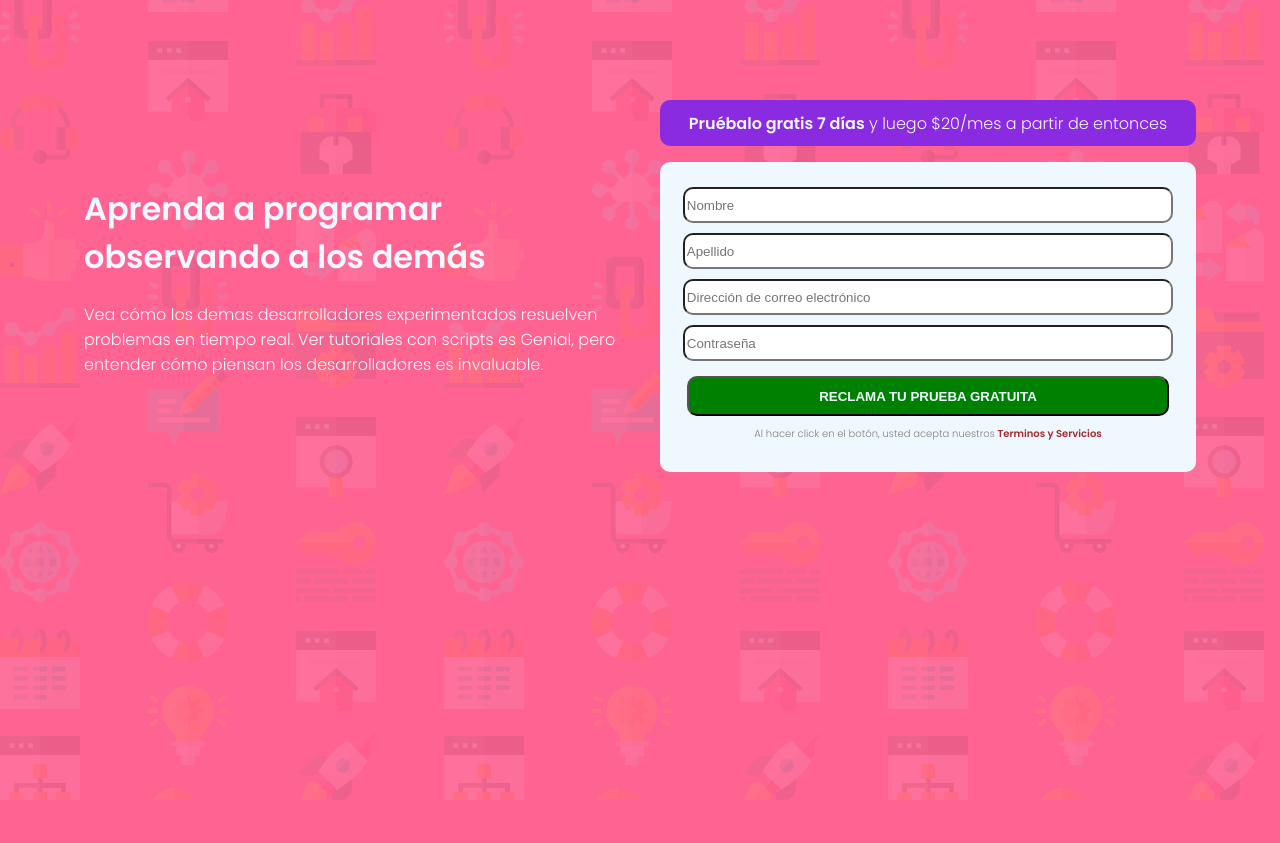
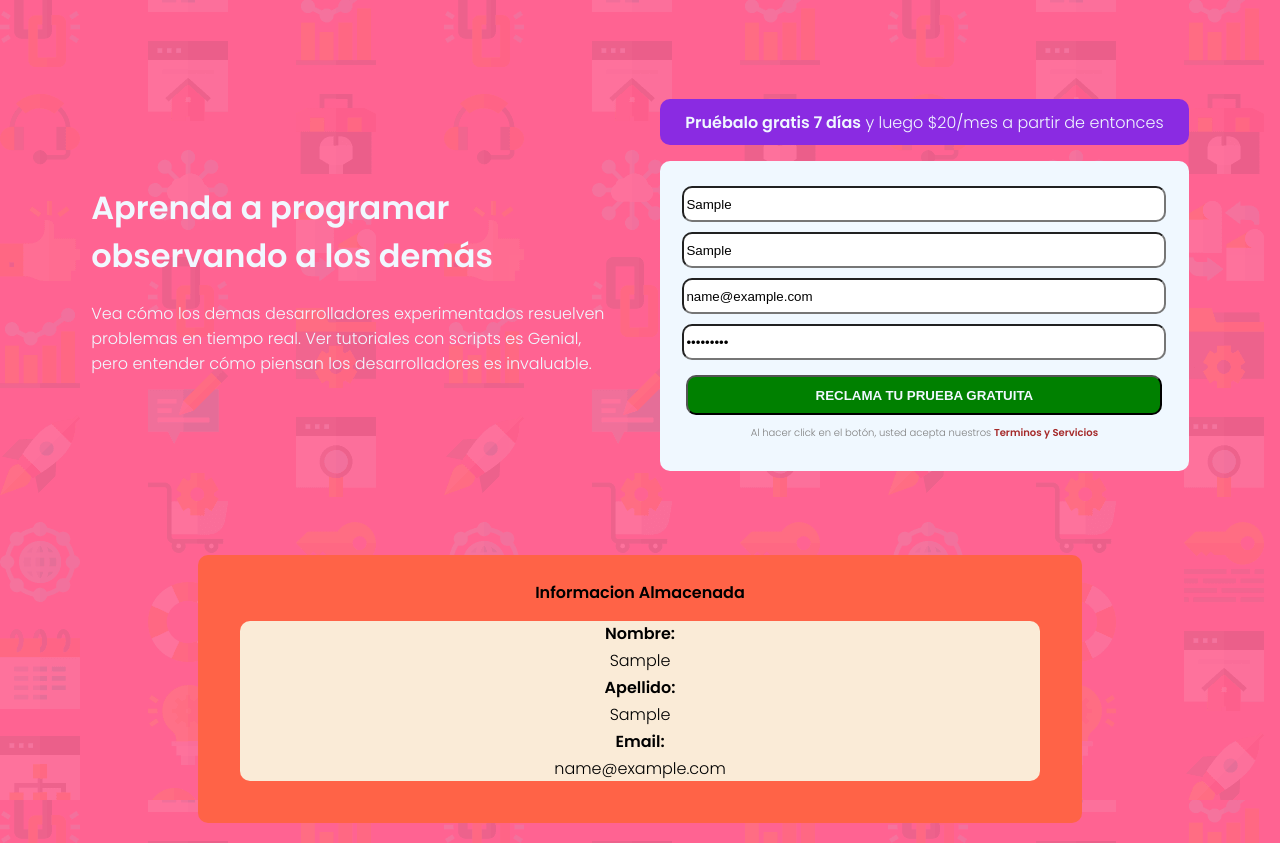
Before and after one commit to AironRuda/Sprint2-makaia, a plain HTML site: page index.html in a window 1280 px wide. Both pictures are taken after typing "Sample", "Sample", "name@example.com", "Sample123" into the empty fields and a click on the button "RECLAMA TU PRUEBA GRATUITA". Before the commit the page ends 800 px from the top, so only its background shows below. Drawn offline with Linux system fonts and the light colour scheme.

Commit message:
proyecto terminado

```diff
--- a/index.html
+++ b/index.html
@@ -15,12 +15,13 @@
     <title>Sprint 2</title>
   </head>
   <body>
+    <div class="content">
       <div class="sideText">
         <h1>Aprenda a programar observando a los demás</h1>
         <p>
-        Vea cómo los demas desarrolladores experimentados resuelven problemas en
-        tiempo real. Ver tutoriales con scripts es Genial, pero entender cómo
-        piensan los desarrolladores es invaluable.
+          Vea cómo los demas desarrolladores experimentados resuelven problemas
+          en tiempo real. Ver tutoriales con scripts es Genial, pero entender
+          cómo piensan los desarrolladores es invaluable.
         </p>
       </div>
       <div class="data-request">
@@ -113,5 +114,8 @@
           </p>
         </form>
       </div>
+    </div>
+
+    <div class="infoStored"><strong>Informacion Almacenada</strong></div>
   </body>
 </html>
--- a/index.js
+++ b/index.js
@@ -1,8 +1,4 @@
 const myForm = document.querySelector(".data-form");
-
-let clearForm = () => {
-  document.querySelector(".data-form").reset();
-};
 
 let dataConfirmed = (data, alert) => {
   if (data.value) {
@@ -15,9 +11,26 @@ let dataConfirmed = (data, alert) => {
     return false;
   }
 };
+const createText = (_text) => {
+  let _p = document.createElement("p");
+  let _textNode = document.createTextNode(_text);
+  _p.appendChild(_textNode);
+  return _p;
+};
+const createTitle = (title) => {
+  let strong = document.createElement("strong");
+  strong.appendChild(createText(title));
+  return strong;
+};
 
 myForm.addEventListener("submit", (e) => {
   e.preventDefault();
+
+  let _res = localStorage.getItem("infoStorage");
+
+  let infoStorage;
+
+  _res == undefined ? (infoStorage = []) : (infoStorage = JSON.parse(_res));
 
   let data = [
     {
@@ -38,18 +51,150 @@ myForm.addEventListener("submit", (e) => {
     },
   ];
 
-  let datos = [];
+  let dataTest = [];
 
   data.forEach((e) => {
     dataConfirmed(e.param, e.paramAlert)
-      ? datos.push(e.param.value)
-      : datos.push("");
+      ? dataTest.push(e.param.value)
+      : dataTest.push("");
   });
+  if (dataTest.some((e) => e == "")) {
+    console.log("Faltan datos");
+  } else {
+    let infoComplete = {
+      name: dataTest[0],
+      lastname: dataTest[1],
+      email: dataTest[2],
+      password: dataTest[3],
+    };
+    infoStorage.push(infoComplete);
+    let answerJSON = JSON.stringify(infoStorage);
+    localStorage.setItem("infoStorage", answerJSON);
+  }
 
-  datos.some((e) => e == "") ? console.log("Faltan datos") : clearForm();
+  infoStorage.forEach((e) => {
+    let div = document.createElement("div");
+    div.setAttribute("class", "user");
+
+    let name = createText(e.name);
+    let lastname = createText(e.lastname);
+    let email = createText(e.email);
+
+    div.appendChild(createTitle("Nombre: "));
+    div.appendChild(name);
+
+    div.appendChild(createTitle("Apellido: "));
+    div.appendChild(lastname);
+
+    div.appendChild(createTitle("Email: "));
+    div.appendChild(email);
+
+    let showInfo = document.querySelector(".infoStored");
+    showInfo.appendChild(div);
+  });
 });
 
 /*
+
+
+
+
+
+
+
+
+const myForm = document.querySelector(".data-form");
+
+let dataConfirmed = (data, alert) => {
+  if (data.value) {
+    alert.classList.add("hiden");
+    data.classList.remove("badInput");
+    return true;
+  } else {
+    alert.classList.remove("hiden");
+    data.classList.add("badInput");
+    return false;
+  }
+};
+const createText = (_text) => {
+  let _p = document.createElement("p");
+  let _textNode = document.createTextNode(_text);
+  _p.appendChild(_textNode);
+  return _p;
+};
+const createTitle = (_text) => {
+  let _p = document.createElement("p");
+  let _textNode = document.createTextNode(<strong>_text</strong>);
+  _p.appendChild(_textNode);
+  return _p;
+};
+
+myForm.addEventListener("submit", (e) => {
+  e.preventDefault();
+
+  let _res = localStorage.getItem("infoStorage");
+
+  let infoStorage;
+
+  _res == undefined ? (infoStorage = []) : (infoStorage = JSON.parse(_res));
+
+  let data = [
+    {
+      param: e.target.name,
+      paramAlert: document.getElementById("nameAlert"),
+    },
+    {
+      param: e.target.lastname,
+      paramAlert: document.getElementById("lastnameAlert"),
+    },
+    {
+      param: e.target.email,
+      paramAlert: document.getElementById("emailAlert"),
+    },
+    {
+      param: e.target.password,
+      paramAlert: document.getElementById("passwordAlert"),
+    },
+  ];
+
+  let dataTest = [];
+
+  data.forEach((e) => {
+    dataConfirmed(e.param, e.paramAlert)
+      ? dataTest.push(e.param.value)
+      : dataTest.push("");
+  });
+  if (dataTest.some((e) => e == "")) {
+    console.log("Faltan datos");
+  } else {
+    let infoComplete = {
+      name: dataTest[0],
+      lastname: dataTest[1],
+      email: dataTest[2],
+      password: dataTest[3],
+    };
+    infoStorage.push(infoComplete);
+    let answerJSON = JSON.stringify(infoStorage);
+    localStorage.setItem("infoStorage", answerJSON);
+  }
+
+  infoStorage.forEach((e) => {
+    let div = document.createElement("div");
+    div.setAttribute("class", "user");
+
+    let name = createText(e.name);
+    let lastname = createText(e.lastname);
+    let email = createText(e.email);
+
+    //div.appendChild(createTitle(Nombre));
+    div.appendChild(name);
+    div.appendChild(lastname);
+    div.appendChild(email);
+
+    let showInfo = document.querySelector(".infoStored");
+    showInfo.appendChild(div);
+  });
+});
 
 //console.log(data);
   //console.log(dataConfirmed(data.name, alert.name));
--- a/styles/style.css
+++ b/styles/style.css
@@ -6,7 +6,10 @@ body{
     font-family: 'Poppins', sans-serif;
     border-radius: 5px;
     background-color: rgba(255, 16, 88, 0.65);
-    display: inline-flex;
+}
+
+.content{
+    display: flex;
     margin: 5%;
     align-items: center;
     text-align: center;
@@ -73,8 +76,23 @@ body{
 .terminos strong {
     color: brown;;
 }
+.infoStored{
+    background-color: tomato;
+    margin: 20px;
+    text-align: center;
+    padding: 2%;
+    margin: 20px 15%;
+}
+.user{
+    background-color: antiquewhite;
+    margin: 2%;
+    width: auto;
+}
+.user p{
+    margin: 2px
+}
 @media screen and (max-width: 700px) {
-    body{
+    .content{
         display: flex;
         flex-direction: column;
         width: 100vw;
@@ -87,7 +105,5 @@ body{
     .data-request{
         width: 100%;
         margin: 20px;
-
     }
-
 }
```
Lines whose indentation alone changed are shown as unchanged.
